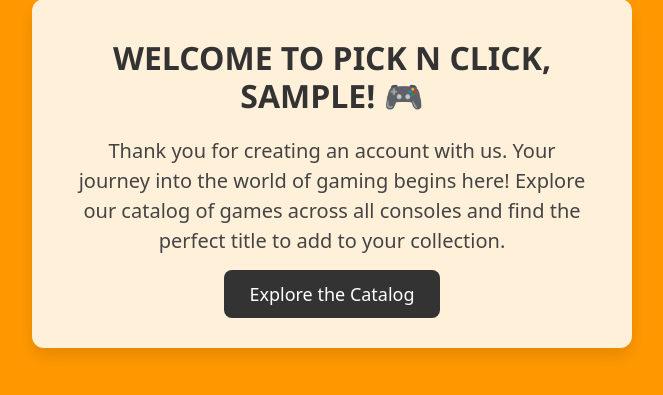
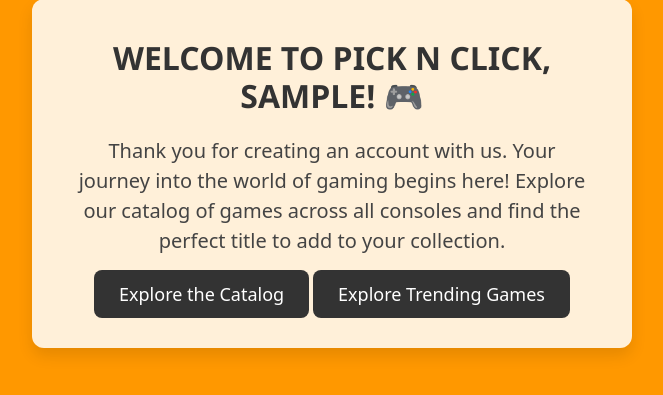
Before and after one commit to kefcabz/Pick-n-Click, a PHP site: page /welcome.php in a window 1280 px wide. Shown: the part 101-496 px from the top of the page, without its empty margins (308-971 px from the left). Run offline with PHP 8.4, Linux system fonts and the light colour scheme; the visitor is signed in with stand-in values (Sample User, id 1).

Commit message:
add trending games button

```diff
--- a/welcome.php
+++ b/welcome.php
@@ -70,6 +70,7 @@ $username = $_SESSION['username'];  // Should be set during registration
     <h1 class="welcome-header">Welcome to Pick N Click, <?php echo htmlspecialchars($username); ?>! 🎮</h1>
     <p class="welcome-text">Thank you for creating an account with us. Your journey into the world of gaming begins here! Explore our catalog of games across all consoles and find the perfect title to add to your collection.</p>
     <a href="main.php" class="btn-action">Explore the Catalog</a>
+    <a href="explore.php" class="btn-action">Explore Trending Games</a>
 </div>
 </body>
 </html>
```
